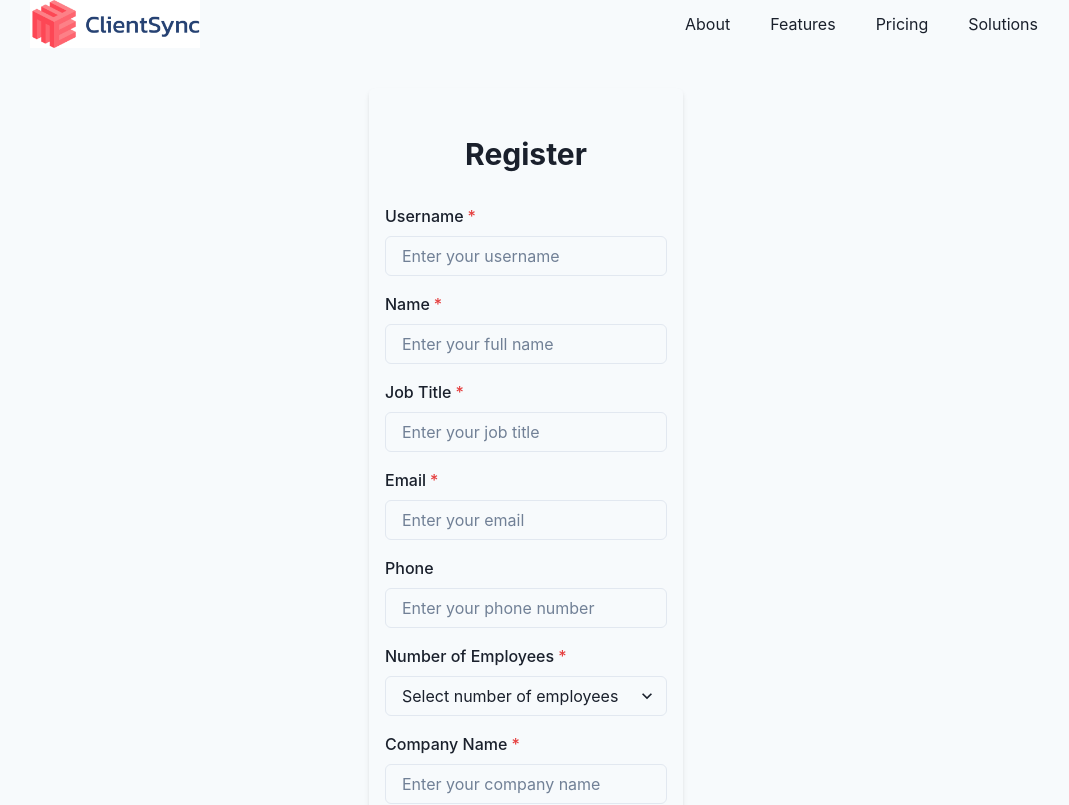
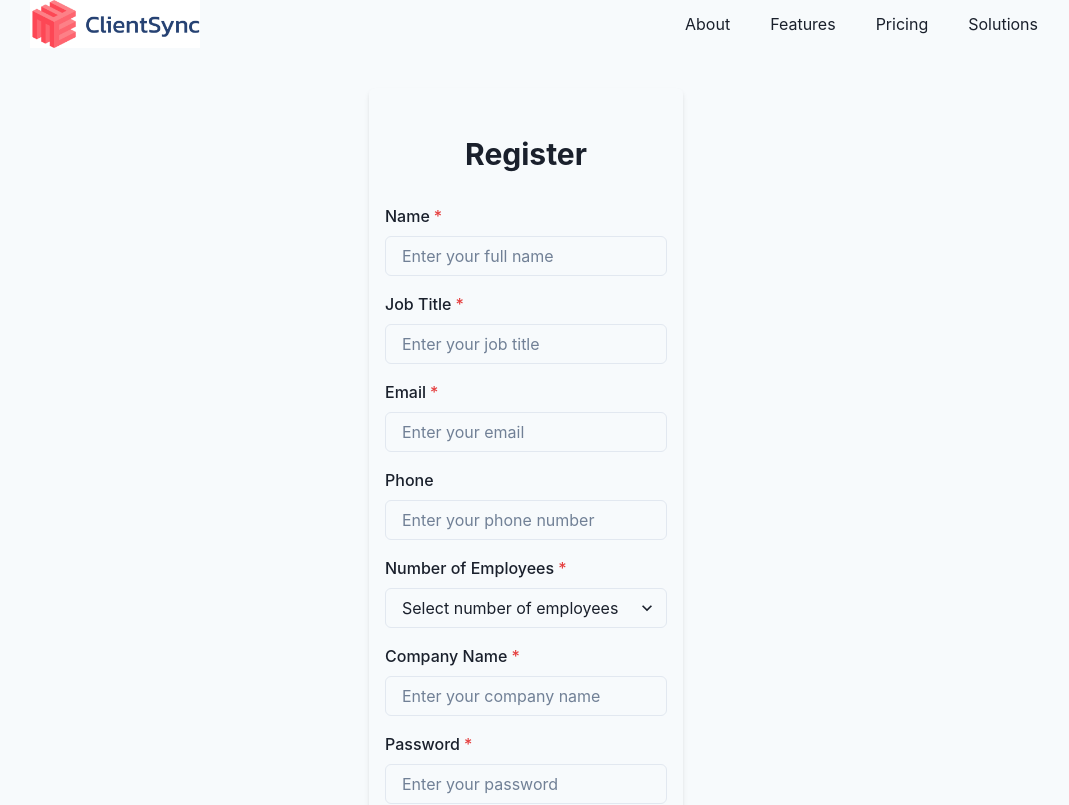
Before and after one commit to Hetp29/microCRM, a React (Create React App) app in the folder frontend/: page /register in a window 1280 px wide. Shown: the top 805 px of the page, without its empty margins (114-1183 px from the left). Built offline with nearby package versions, Linux system fonts and the light colour scheme.

Commit message:
made migrations to change database schema

```diff
--- a/frontend/src/components/Register.tsx
+++ b/frontend/src/components/Register.tsx
@@ -14,7 +14,6 @@ import {
 } from '@chakra-ui/react';
 
 const Register = () => {
-  const [username, setUsername] = useState('');
   const [password, setPassword] = useState('');
   const [email, setEmail] = useState('');
   const [name, setName] = useState('');
@@ -28,7 +27,6 @@ const Register = () => {
     event.preventDefault();
     try {
       const response = await axios.post(`${process.env.REACT_APP_API_URL}/register/`, {
-        username,
         password,
         email,
         name,
@@ -75,15 +73,7 @@ const Register = () => {
       </Box>
       <form onSubmit={handleSubmit}>
         <Stack spacing={4}>
-          <FormControl id="username" isRequired>
-            <FormLabel>Username</FormLabel>
-            <Input
-              type="text"
-              value={username}
-              onChange={(e) => setUsername(e.target.value)}
-              placeholder="Enter your username"
-            />
-          </FormControl>
+
           <FormControl id="name" isRequired>
             <FormLabel>Name</FormLabel>
             <Input
```
